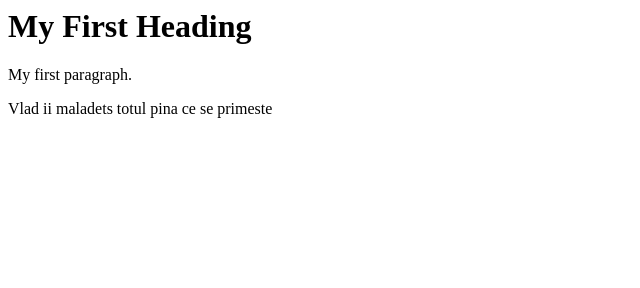
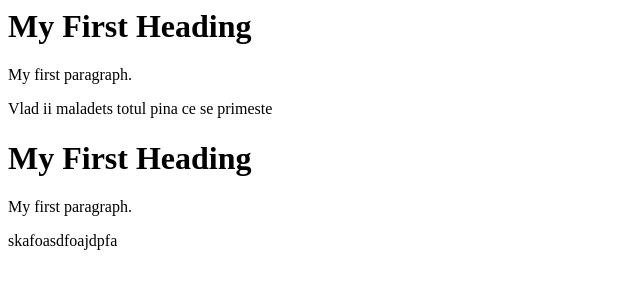
Before and after one commit to vladdolgoruc/gitproject, a plain HTML site: page index.html in a window 1280 px wide. Shown: the whole page, without its empty margins (0-640 px from the left). Drawn offline with Linux system fonts and the light colour scheme.

Commit message:
Ceva nou

```diff
--- a/index.html
+++ b/index.html
@@ -11,3 +11,19 @@
 </html>
 
 Vlad ii maladets totul pina ce se primeste
+
+
+
+<DOCTYPE html>
+<html>
+<head>
+<body>
+
+<h1>My First Heading</h1>
+<p>My first paragraph.</p>
+
+
+<body>
+</html>
+
+skafoasdfoajdpfa
```
